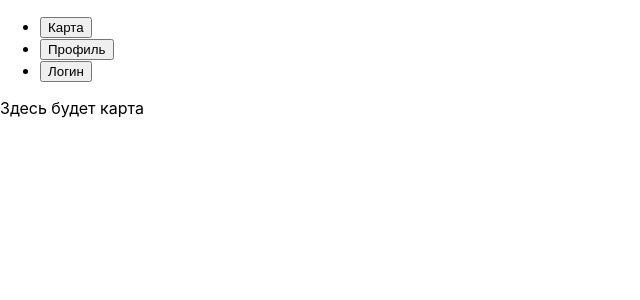
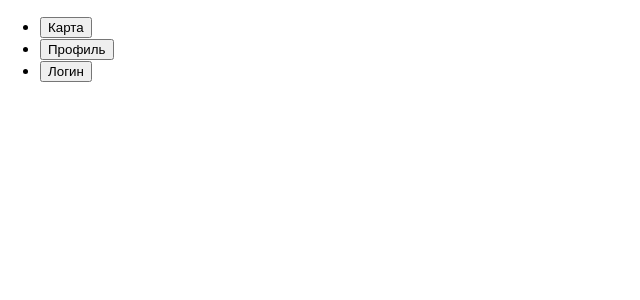
Before and after one commit to AntZoo/loft-taxi, a React (Create React App) app: page / in a window 1280 px wide. Shown: the top 300 px of the page, without its empty margins (0-640 px from the left). Built offline with nearby package versions, Linux system fonts and the light colour scheme.

Commit message:
made the map page more interesting

```diff
--- a/src/Map.jsx
+++ b/src/Map.jsx
@@ -1,5 +1,7 @@
 import React from "react";
 
 export const Map = () => {
-    return <>Здесь будет карта</>
+    const screenHeight = (window.screen.availHeight - 250) + 'px';
+
+    return <><iframe src="https://yandex.ru/map-widget/v1/?um=constructor%3A1f77aa9f31691ebf59ef088fab4003dd1273ff8092d7e2db9800794af505a3ef&amp;source=constructor" width="100%" height={screenHeight} frameBorder="0"></iframe></>
 }
```
Also changed, not shown: 1 other file (tests, documents, lock files or other folders).
